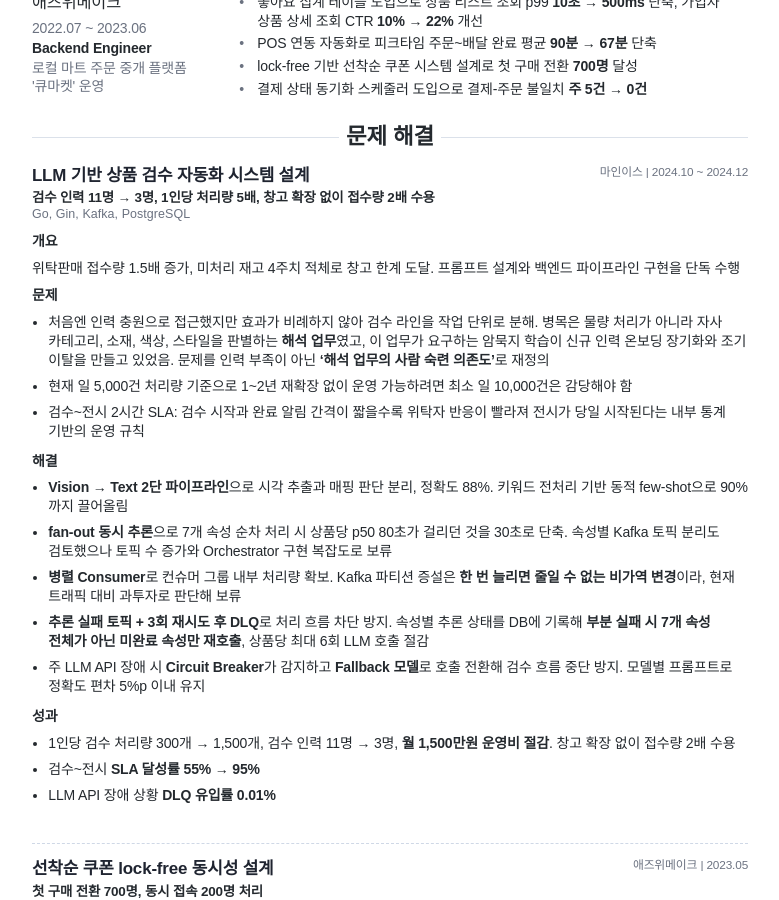
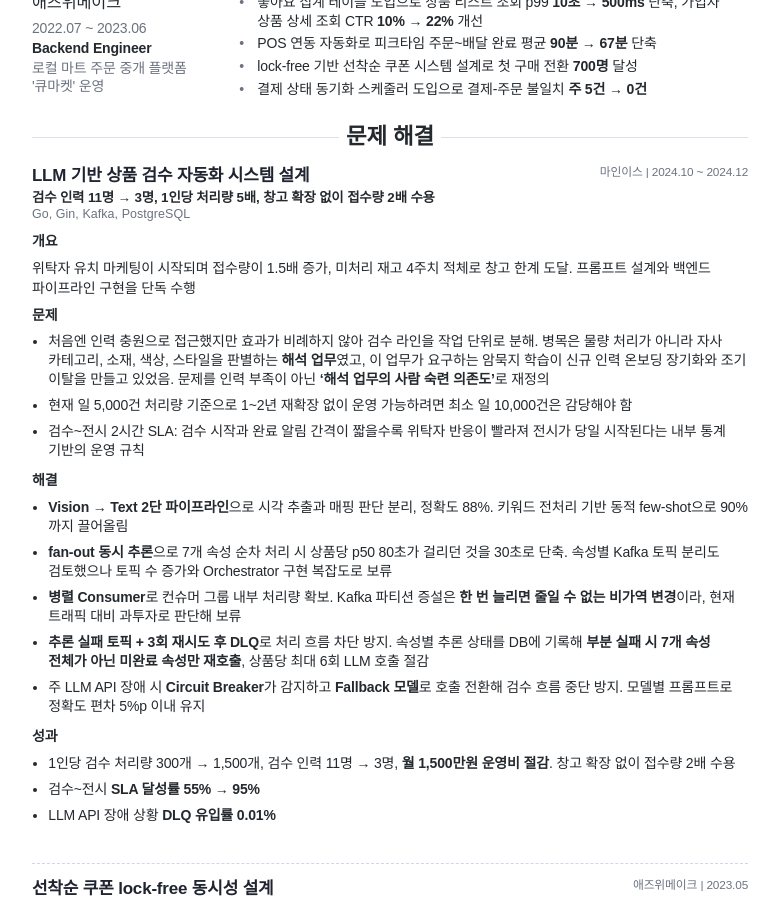
Before and after one commit to toongri/toongri.github.io, a Jekyll site: the page built from index.md, in a window 1280 px wide and 900 px high, scrolled down 688 px. Shown: the whole window, without its empty margins (250-1029 px from the left). Built offline with Jekyll 4.4.1, drawn with Linux system fonts in a browser that asks for light colours.

Commit message:
sync: LLM 검수 개요에 위탁자 유치 마케팅 트리거 추가

```diff
--- a/_config.yml
+++ b/_config.yml
@@ -59,7 +59,7 @@ content:
         description: |
           **개요**
 
-          위탁판매 접수량 1.5배 증가, 미처리 재고 4주치 적체로 창고 한계 도달. 프롬프트 설계와 백엔드 파이프라인 구현을 단독 수행
+          위탁자 유치 마케팅이 시작되며 접수량이 1.5배 증가, 미처리 재고 4주치 적체로 창고 한계 도달. 프롬프트 설계와 백엔드 파이프라인 구현을 단독 수행
 
           **문제**
           - 처음엔 인력 충원으로 접근했지만 효과가 비례하지 않아 검수 라인을 작업 단위로 분해. 병목은 물량 처리가 아니라 자사 카테고리, 소재, 색상, 스타일을 판별하는 **해석 업무**였고, 이 업무가 요구하는 암묵지 학습이 신규 인력 온보딩 장기화와 조기 이탈을 만들고 있었음. 문제를 인력 부족이 아닌 **'해석 업무의 사람 숙련 의존도'**로 재정의
```
